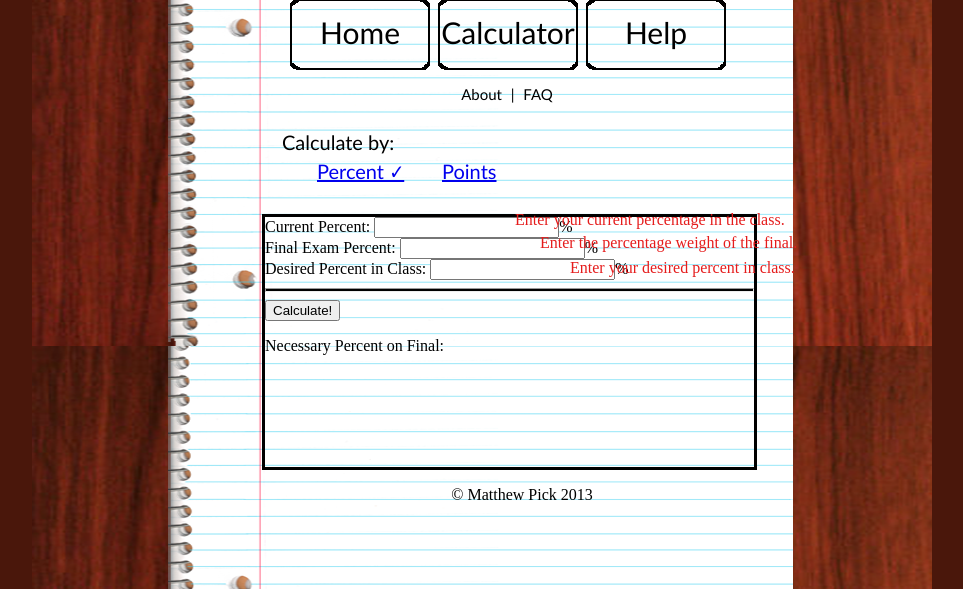
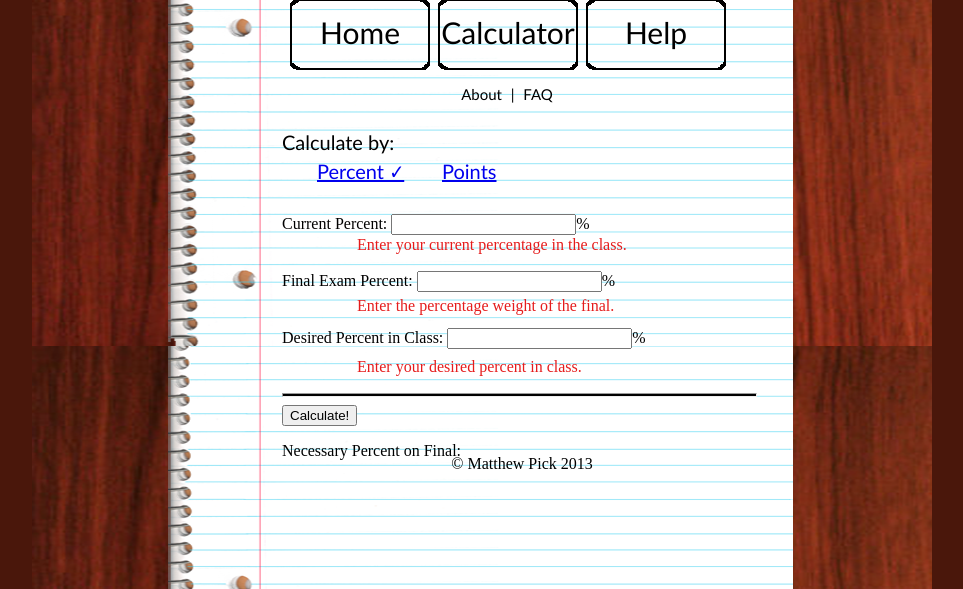
Before and after one commit to cybermatthew/AceMyGPA, a PHP site: page /percentcalc.php in a window 1280 px wide. Shown: the part 211-800 px from the top of the page, without its empty margins (158-1121 px from the left). Run offline with PHP 8.4, Linux system fonts and the light colour scheme; data that the repository does not hold is empty.

Commit message:
Fixed percent errors below boxes.

```diff
--- a/gradecalc/percentcalc.php
+++ b/gradecalc/percentcalc.php
@@ -41,16 +41,17 @@ function calculate(){
 	 $desiredPercent = (double)$_POST["desiredPercent"];
 
 	 $result = (-(($currentPercent/100)*(100-$finalPercent))+$desiredPercent)/($finalPercent);
-
+	 echo "<div id=percentMessage>";
 	 if($result <= 0) echo "You got this nomatter what!";
 	 else if($result >1) echo "Not a chance! ~ ".($result*100)."%";
 	 else echo ($result*100) . "%";
+	 echo "</div>";
 }
 
 function setForm(){
-	 echo 'Current Percent: <input type="text" value="'.$_POST['currentPercent'].'" name="currentPercent">%<br>';
-	 echo 'Final Exam Percent: <input type="text" value="'.$_POST['finalPercent'].'" name="finalPercent">%<br>';
-	 echo 'Desired Percent in Class: <input type="text" value="'.$_POST['desiredPercent'].'" name="desiredPercent">%<br>';
+	 echo 'Current Percent: <input type="text" value="'.$_POST['currentPercent'].'" name="currentPercent">%<br><br><br>';
+	 echo 'Final Exam Percent: <input type="text" value="'.$_POST['finalPercent'].'" name="finalPercent">%<br><br><br>';
+	 echo 'Desired Percent in Class: <input type="text" value="'.$_POST['desiredPercent'].'" name="desiredPercent">%<br><br><br>';
 	 echo '<hr>';
 }
 
--- a/gradecalc/style.css
+++ b/gradecalc/style.css
@@ -96,52 +96,51 @@ a.button, a.button:link, a.button:visited{
 }
 
 #calcPageText{
-    border:solid;
     margin-top:60px;
-    margin-left: 5px;
+    margin-left: 25px;
     text-align: left;
     z-index:1;
-    height: 250px;
+    height: 225px;
 }
 
 #currentPercent{
     z-index:2;
     color:#e51c1c;
-    margin-top:-160px;
-    margin-left: 250px;
+    margin-top:-240px;
+    margin-left: 75px;
     width: 290px;
 }
 
 #finalPercent{
     z-index:2;
     color:#e51c1c;
-    margin-top:5px;
-    margin-left:275px;
+    margin-top:43px;
+    margin-left:75px;
     width: 270px;
 }
 
 #desiredPercent{
     z-index:2;
     color:#e51c1c;
-    margin-top:7px;
-    margin-left:305px;
+    margin-top:43px;
+    margin-left:75px;
     width: 270px;
 }
 
 #invisibleCurrentPercent{
     z-index:2;
     color:#e51c1c;
-    margin-top:-160px;
-    margin-left: 250px;
+    margin-top:-240px;
+    margin-left: 75px;
     width: 290px;
-    height:18px;
+    height: 18px;
 }
 
 #invisibleFinalPercent{
     z-index:2;
     color:#e51c1c;
-    margin-top:5px;
-    margin-left:275px;
+    margin-top:43px;
+    margin-left:75px;
     width: 270px;
     height: 18px;
 }
@@ -149,10 +148,16 @@ a.button, a.button:link, a.button:visited{
 #invisibleDesiredPercent{
     z-index:2;
     color:#e51c1c;
-    margin-top:7px;
-    margin-left:305px;
+    margin-top:43px;
+    margin-left:75px;
     width: 270px;
     height: 18px;
+}
+
+
+#percentMessage{
+    margin-top:60px;
+    margin-left:185px;
 }
 
 hr{
```
